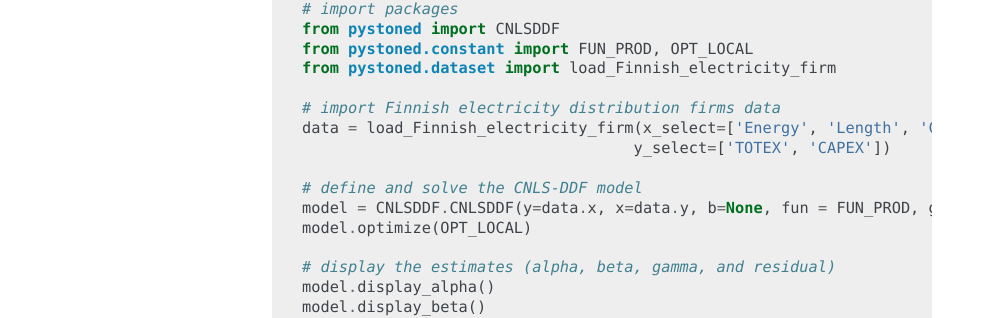
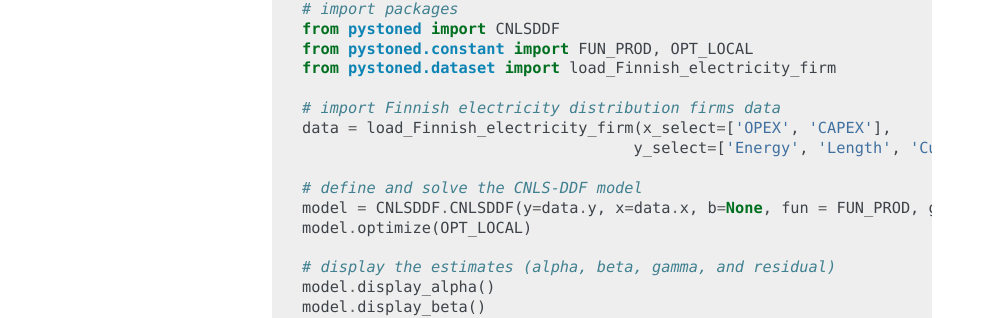
Before and after one commit to ds2010/pyStoNED, a Sphinx documentation site: the page built from doc/sphinx/examples/DDF/cnls_ddf.rst, in a window 1280 px wide. Shown: the part 1184-1502 px from the top of the page, without its empty margins (148-1141 px from the left). Built offline with Sphinx 7.4.7, drawn with Linux system fonts in a browser that asks for light colours.

Commit message:
doc(CNLSDDF): update CNSLDDF example

```diff
--- a/doc/sphinx/examples/DDF/cnls_ddf.rst
+++ b/doc/sphinx/examples/DDF/cnls_ddf.rst
@@ -62,11 +62,11 @@
     from pystoned.dataset import load_Finnish_electricity_firm
 
     # import Finnish electricity distribution firms data
-    data = load_Finnish_electricity_firm(x_select=['Energy', 'Length', 'Customers'],
-                                        y_select=['TOTEX', 'CAPEX'])
+    data = load_Finnish_electricity_firm(x_select=['OPEX', 'CAPEX'],
+                                        y_select=['Energy', 'Length', 'Customers'])
 
     # define and solve the CNLS-DDF model
-    model = CNLSDDF.CNLSDDF(y=data.x, x=data.y, b=None, fun = FUN_PROD, gx= [0.0, 0.0], gb=None, gy= [0.0, 0.5, 0.5])
+    model = CNLSDDF.CNLSDDF(y=data.y, x=data.x, b=None, fun = FUN_PROD, gx= [1.0, 0.0], gb=None, gy= [0.0, 0.0, 0.0])
     model.optimize(OPT_LOCAL)
 
     # display the estimates (alpha, beta, gamma, and residual)
```
Also changed, not shown: 1 other file.
